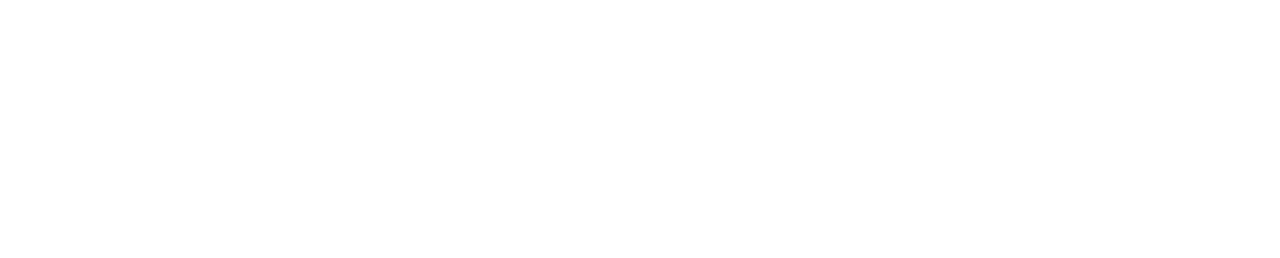
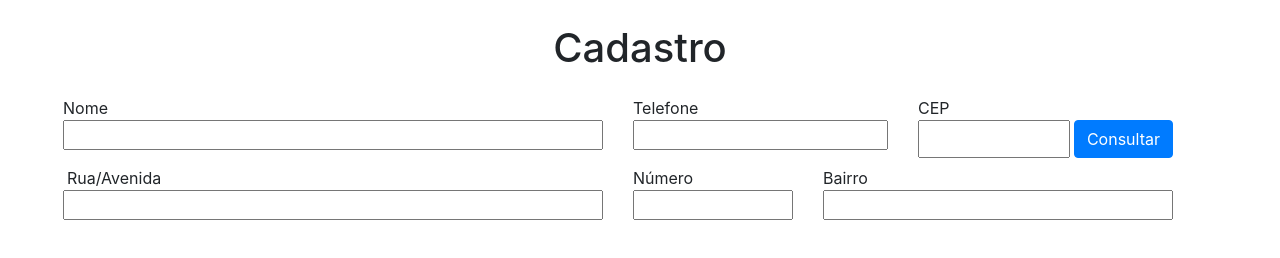
Before and after one commit to paolagarb/via-cep, a plain HTML site: page index.html in a window 1280 px wide. Drawn offline with Linux system fonts and the light colour scheme.

Commit message:
Adicionando campos para um pequeno cadastro, consumindo API Via CEP para obter dados do CEP indicado

```diff
--- a/index.html
+++ b/index.html
@@ -4,9 +4,71 @@
     <meta charset="UTF-8">
     <meta http-equiv="X-UA-Compatible" content="IE=edge">
     <meta name="viewport" content="width=device-width, initial-scale=1.0">
-    <title>Via CEP</title>
+    <link rel="stylesheet" href="/style/bootstrap.min.css">
+    <title>Cadastro</title>
 </head>
 <body>
+    <div class="text-center m-4">
+        <h1>Cadastro</h1>
+    </div>
 
+    <div class="container ml-5">
+        <div class="row">
+            <div class="col-sm-6 col-12">
+                <div>
+                    Nome
+                </div>
+                <div>
+                    <input type="text" name="nome" id="nome" class="w-100">
+                </div>
+            </div>
+            <div class="col-sm-3 col-12">
+                <div>
+                    Telefone
+                </div>
+                <div>
+                    <input type="text" name="telefone" id="telefone" class="w-100">
+                </div>
+            </div>
+            <div class="col-sm-3 col-12">
+                <div>
+                    CEP
+                </div>
+                <div class="d-flex flex-row">
+                    <input type="text" name="cep" id="cep" class="w-75">
+                    <input type="button" class="btn btn-primary ml-1" value="Consultar" onclick="ConsultarCep()">
+                </div>
+            </div>
+
+        </div>
+        <div class="row mt-2">
+            <div class="col-sm-6 col-12">
+                <div class="ml-1">
+                    Rua/Avenida
+                </div>
+                <div>
+                    <input type="text" name="endereco" id="endereco" class="w-100">
+                </div>
+            </div>
+            <div class="col-sm-2 col-12">
+                <div class="w-100">
+                   Número
+                </div>
+                <div>
+                    <input type="text" name="endereco" id="endereco" class="w-100">
+                </div>
+            </div>
+            <div class="col-sm-4 col-12">
+                <div>
+                   Bairro
+                </div>
+                <div>
+                    <input type="text" name="bairro" id="bairro" class="w-100">
+                </div>
+            </div>
+        </div>
+    </div>
+    <script type="text/javascript" src="/js/jquery-3.6.0.min.js"></script>
+    <script type="text/javascript" src="/js/script.js"></script>
 </body>
 </html>
--- a/js/script.js
+++ b/js/script.js
@@ -0,0 +1,9 @@
+function ConsultarCep() {
+    $.ajax({
+        url: "https://viacep.com.br/ws/13414020/json/",
+        type: "GET",
+        success: function(response) {
+            console.log(response);
+        }
+    })
+}
```
